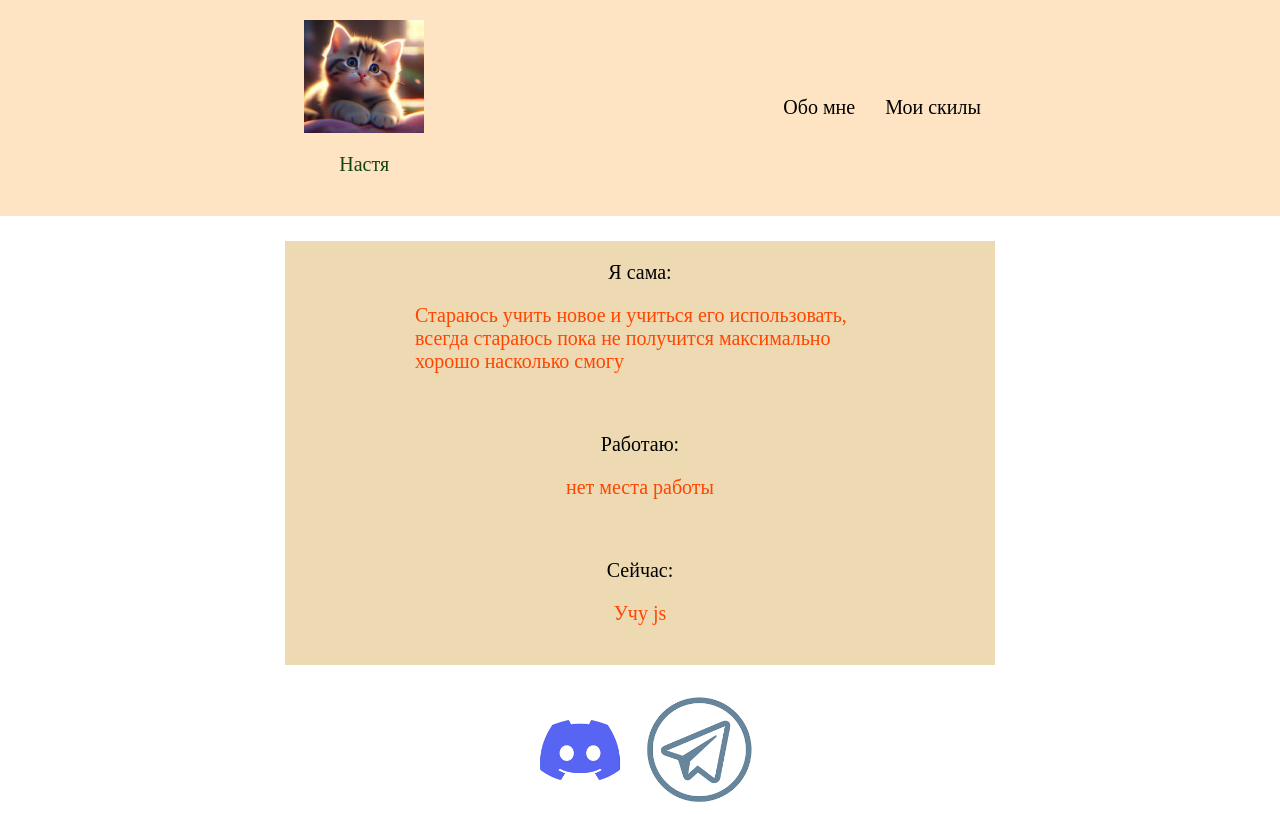
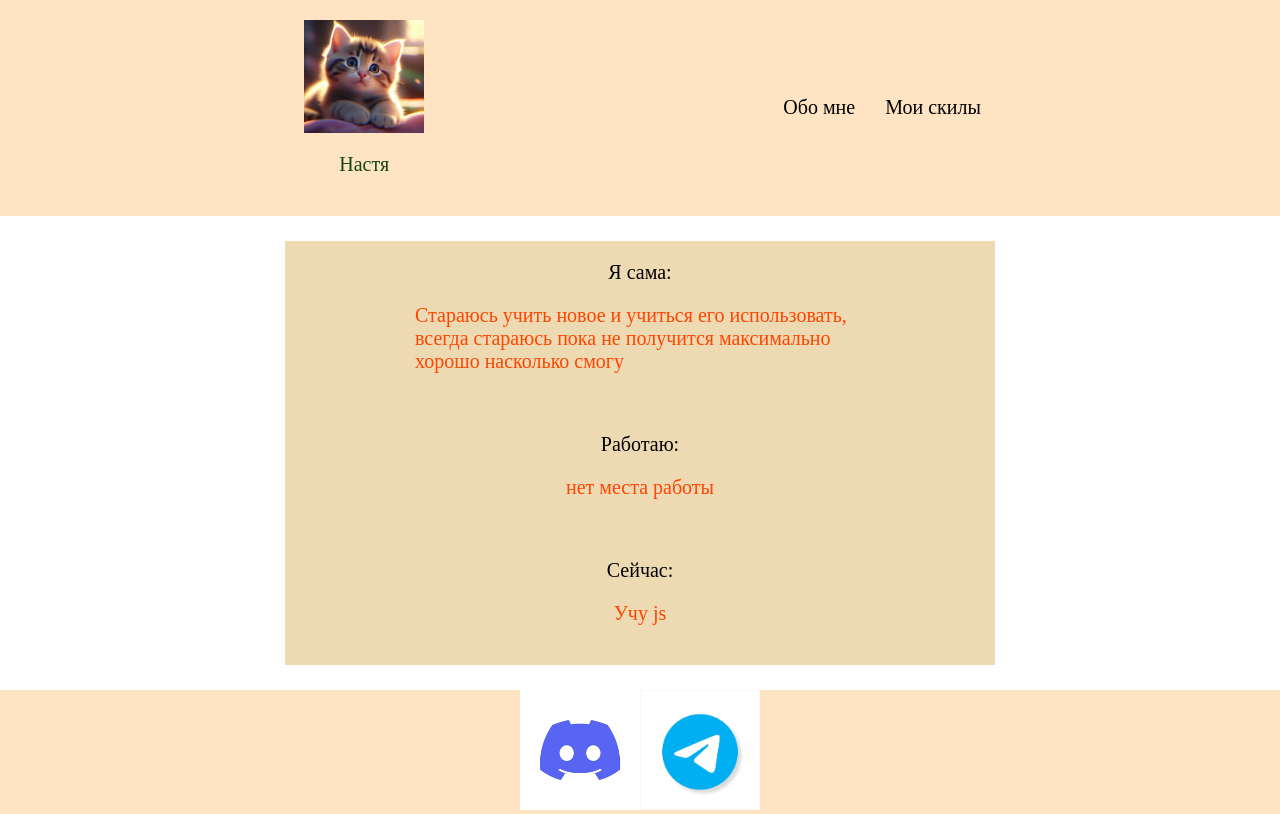
Before and after one commit to Fixya/cati, a website built with Vite: page index.html in a window 1280 px wide. Built offline with nearby package versions, Linux system fonts and the light colour scheme; data requests are answered from the project's data file; files whose address does not match are found by name.

Commit message:
26.03.2024

```diff
--- a/db.json
+++ b/db.json
@@ -46,10 +46,10 @@
     "id": "contacts",
     "contact": [{
         "href":  "https://discordapp.com/users/713093717342421022/",
-        "image": "discord1.png" },
+        "image": "discord.png" },
       {
         "href": "https://t.me/Vanilinfi",
-        "image": "telegram2.png" }]
+        "image": "telegram.avif" }]
   }
 ]
 }
--- a/feathers/footer/footer.css
+++ b/feathers/footer/footer.css
@@ -1,7 +1,7 @@
-.header {
+.footer {
     width: 100%;
     height: auto;
     background-color: bisque;
     display: flex;
-    justify-content: space-evenly;
+    justify-content: center;
 }
--- a/feathers/header/header.css
+++ b/feathers/header/header.css
@@ -3,7 +3,7 @@
     height: auto;
     background-color: bisque;
     display: flex;
-    justify-content: space-between;
+    justify-content: space-evenly;
 }
 
 .ulClass {
--- a/page/about.js
+++ b/page/about.js
@@ -1,4 +1,4 @@
-import styles from './homePage.module.css';
+import styles from './page.module.css';
 import { getPart } from '../api/getPart';
 import { skillCard } from '../components/skillCard';
 
--- a/page/home.js
+++ b/page/home.js
@@ -1,4 +1,4 @@
-import styles from './homePage.module.css';
+import styles from './page.module.css';
 import { getPart } from '../api/getPart';
 import {activityCard} from "../components/activityCard";
 
```
Also changed, not shown: images/discord.png (renamed from images/discord1.png), images/discord2.png (deleted), images/telegram.jpg (deleted), images/telegram.png (deleted), images/telegram2.png (deleted), page/page.module.css (renamed from page/homePage.module.css).
